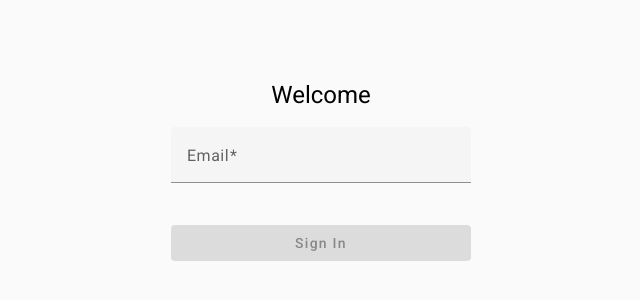
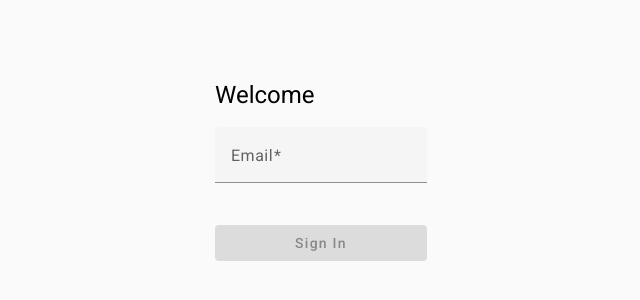
Before and after one commit to castillo05/atom, an Angular app in the folder atom-frontend/: page /login in a window 1280 px wide. Shown: the part 230-530 px from the top of the page, without its empty margins (319-959 px from the left). Built offline with nearby package versions, Linux system fonts and the light colour scheme.

Commit message:
feat: add loading spinner to login template - Add spinner overlay component - Update submit button to show loading state - Wrap form in card for better styling - Add loading text to button

```diff
--- a/atom-frontend/src/app/features/auth/login/login.component.html
+++ b/atom-frontend/src/app/features/auth/login/login.component.html
@@ -1,4 +1,5 @@
 <div class="login-container">
+    <div class="login-card">
         <h1>Welcome</h1>
         <form [formGroup]="loginForm" (ngSubmit)="onSubmit()">
             <mat-form-field appearance="fill">
@@ -11,8 +12,13 @@
                     Please enter a valid email
                 </mat-error>
             </mat-form-field>
-        <button mat-raised-button color="primary" type="submit" [disabled]="loginForm.invalid">
-            Sign In
+            <button mat-raised-button color="primary" type="submit" [disabled]="loginForm.invalid || isLoading">
+                <span *ngIf="!isLoading">Sign In</span>
+                <span *ngIf="isLoading">Signing in...</span>
             </button>
         </form>
     </div>
+    <div class="spinner-overlay" *ngIf="isLoading">
+        <mat-spinner diameter="50"></mat-spinner>
+    </div>
+</div>
```
Lines whose indentation alone changed are shown as unchanged.
